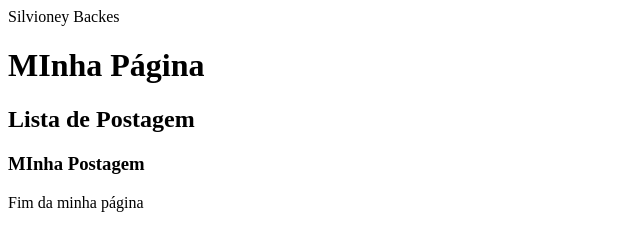
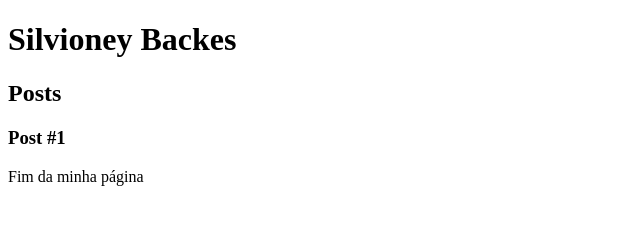
Before and after one commit to neybackes/boot_webdev, a plain HTML site: page index.html in a window 1280 px wide. Shown: the whole page, without its empty margins (0-640 px from the left). Drawn offline with Linux system fonts and the light colour scheme.

Commit message:
Correções em aula

```diff
--- a/index.html
+++ b/index.html
@@ -2,27 +2,25 @@
 <html>
     <head>
         <meta charset ="utf-8">
+
         <title>Silvioney Backes</title>
 
     </head>
     <body>
-        Silvioney Backes
         <header>
-            <h1>MInha Página</h1>
+            <h1>Silvioney Backes</h1>
         </header>
         <section>
         <header>
-            <h2>Lista de Postagem</h2>
+            <h2>Posts</h2>
+        <header>
         <article>
             <header>
-                <h3>
-                    MInha Postagem
-                </h3>
+                <h3>Post #1</h3>
             </header>
         </article>
-        </header>
     </section>
-          <footer>Fim da minha página</footer>
+    <footer>Fim da minha página</footer>
 
     </body>
 </html>
```
